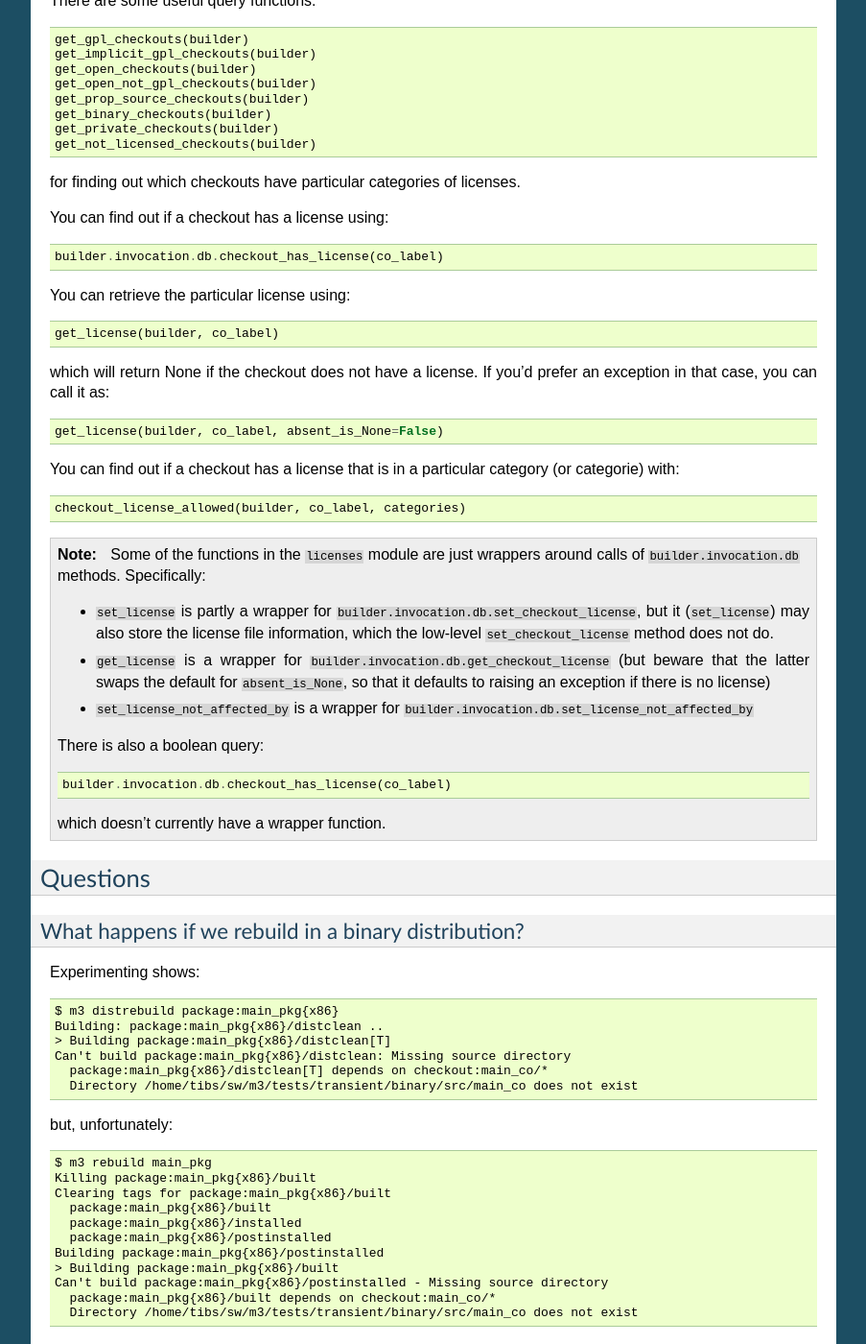
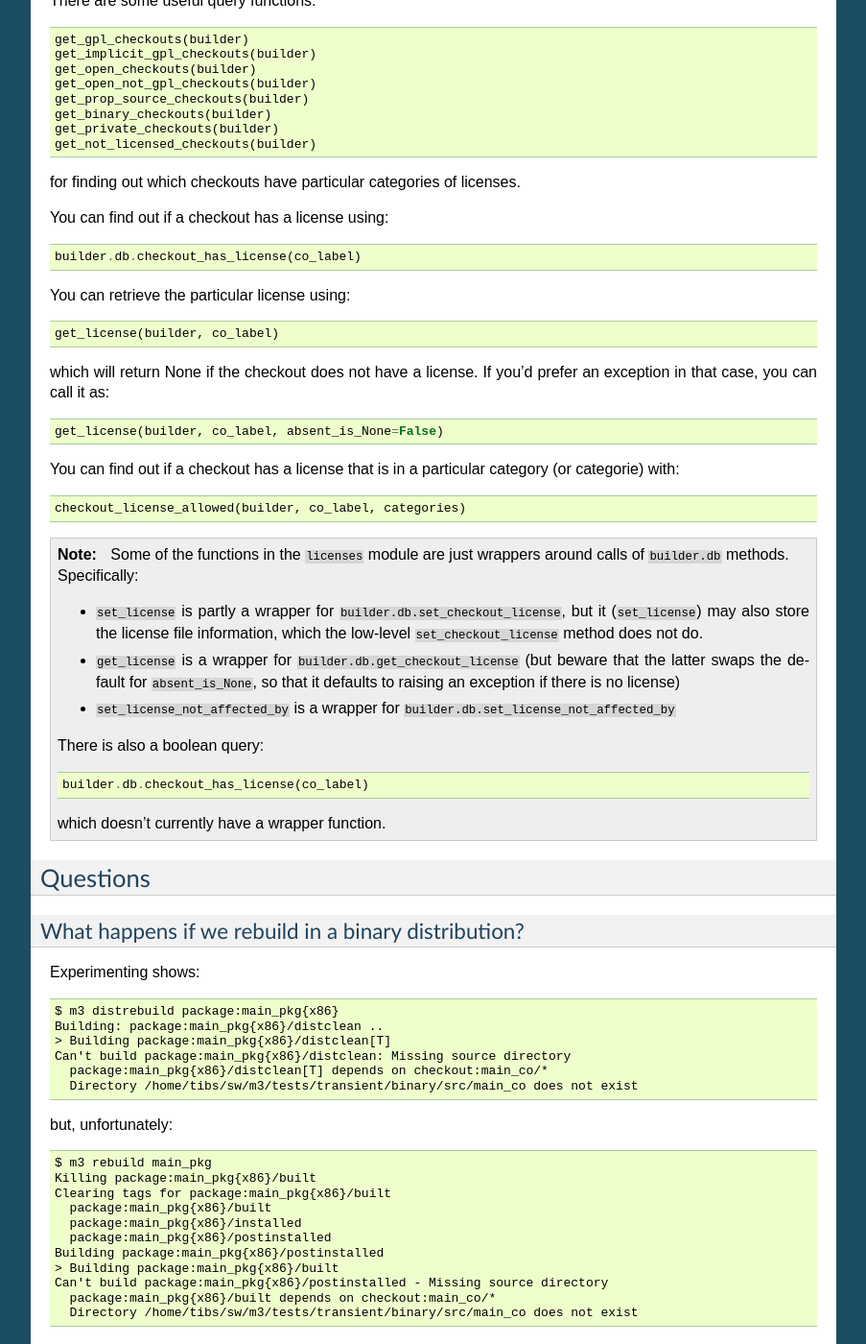
Before and after one commit to kynesim/muddle, a Sphinx documentation site: the page built from docs/distribute.txt, in a window 1280 px wide and 1400 px high, scrolled down 22634 px. Shown: the whole window at 96% size, without its empty margins (198-1101 px from the left). Built offline with Sphinx 7.4.7, drawn with Linux system fonts in a browser that asks for light colours.

Commit message:
And remove .invocation from the documentation

```diff
--- a/docs/distribute.txt
+++ b/docs/distribute.txt
@@ -1330,7 +1330,7 @@ for finding out which checkouts have particular categories of licenses.
 
 You can find out if a checkout has a license using::
 
-    builder.invocation.db.checkout_has_license(co_label)
+    builder.db.checkout_has_license(co_label)
 
 You can retrieve the particular license using::
 
@@ -1347,20 +1347,20 @@ You can find out if a checkout has a license that is in a particular category
   checkout_license_allowed(builder, co_label, categories)
 
 .. note:: Some of the functions in the ``licenses`` module are just wrappers
-   around calls of ``builder.invocation.db`` methods. Specifically:
+   around calls of ``builder.db`` methods. Specifically:
 
-   * ``set_license`` is partly a wrapper for ``builder.invocation.db.set_checkout_license``,
+   * ``set_license`` is partly a wrapper for ``builder.db.set_checkout_license``,
      but it (``set_license``) may also store the license file information,
      which the low-level ``set_checkout_license`` method does not do.
-   * ``get_license`` is a wrapper for ``builder.invocation.db.get_checkout_license``
+   * ``get_license`` is a wrapper for ``builder.db.get_checkout_license``
      (but beware that the latter swaps the default for ``absent_is_None``, so
      that it defaults to raising an exception if there is no license)
    * ``set_license_not_affected_by`` is a wrapper for
-     ``builder.invocation.db.set_license_not_affected_by``
+     ``builder.db.set_license_not_affected_by``
 
    There is also a boolean query::
 
-     builder.invocation.db.checkout_has_license(co_label)
+     builder.db.checkout_has_license(co_label)
 
    which doesn't currently have a wrapper function.
 
--- a/docs/jottings.txt
+++ b/docs/jottings.txt
@@ -165,12 +165,12 @@ following::
     checkouts.simple.relative(builder, co_name='docs')
 
     null_pkg = null_package(builder, name='meta', role='meta')
-    package_depends_on_checkout(builder.invocation.ruleset,
+    package_depends_on_checkout(builder.ruleset,
                                 pkg_name='meta', role_name='meta',
                                 co_name='docs')
 
     # And add it to our default roles
-    builder.invocation.add_default_role('meta')
+    builder.add_default_role('meta')
 
 in your build description.
 
@@ -324,7 +324,7 @@ the following:
       rule = depend.depend_one(None,
                       Label(LabelType.Checkout, 'kernel', 'base', LabelTag.Configured),
                       Label(LabelType.Package, 'u-boot', 'boot', LabelTag.Installed))
-      builder.invocation.ruleset.add(rule)
+      builder.ruleset.add(rule)
 
       # We also want to tell the kernel build what architecture and
       # configuration file it should use.
--- a/docs/muddle-dirs.txt
+++ b/docs/muddle-dirs.txt
@@ -293,7 +293,7 @@ This example build has a fairly simple build description, in ``src/builds/01.py`
                                         {"x86": "/"},
                                         "cpio_dep", [ "x86" ])
 
-        builder.invocation.add_default_role("x86")
+        builder.add_default_role("x86")
         builder.by_default_deploy("cpio_dep")
 
     # End file.
@@ -1464,7 +1464,7 @@ So the "top level" build description is now:
                                        rel = "", dest = "usr",
                                        domain = "b")
 
-        builder.invocation.add_default_role("x86")
+        builder.add_default_role("x86")
         builder.by_default_deploy("everything")
 
     # End file.
--- a/docs/muddle-useful.txt
+++ b/docs/muddle-useful.txt
@@ -34,7 +34,7 @@ muddled.mechanics.Invocation
 ----------------------------
 The Builder object always contains an instance of Invocation. For instance::
 
-    builder.invocation.add_default_role('omap')
+    builder.add_default_role('omap')
 
 .. autoclass:: muddled.Invocation
    :members:
@@ -51,7 +51,7 @@ Sometimes it is useful to work directly with dependencies. For instance::
     rule = muddled.depend.depend_one(None,
              muddled.depend.label_from_string('package:rootfs/installed'),
              muddled.depend.label_from_string('package:busybox/installed'))
-    builder.invocation.ruleset.add(rule)
+    builder.ruleset.add(rule)
 
 .. automodule:: muddled.depend
    :members:
```
Also changed, not shown: docs/release.txt (+6 -6 lines).
